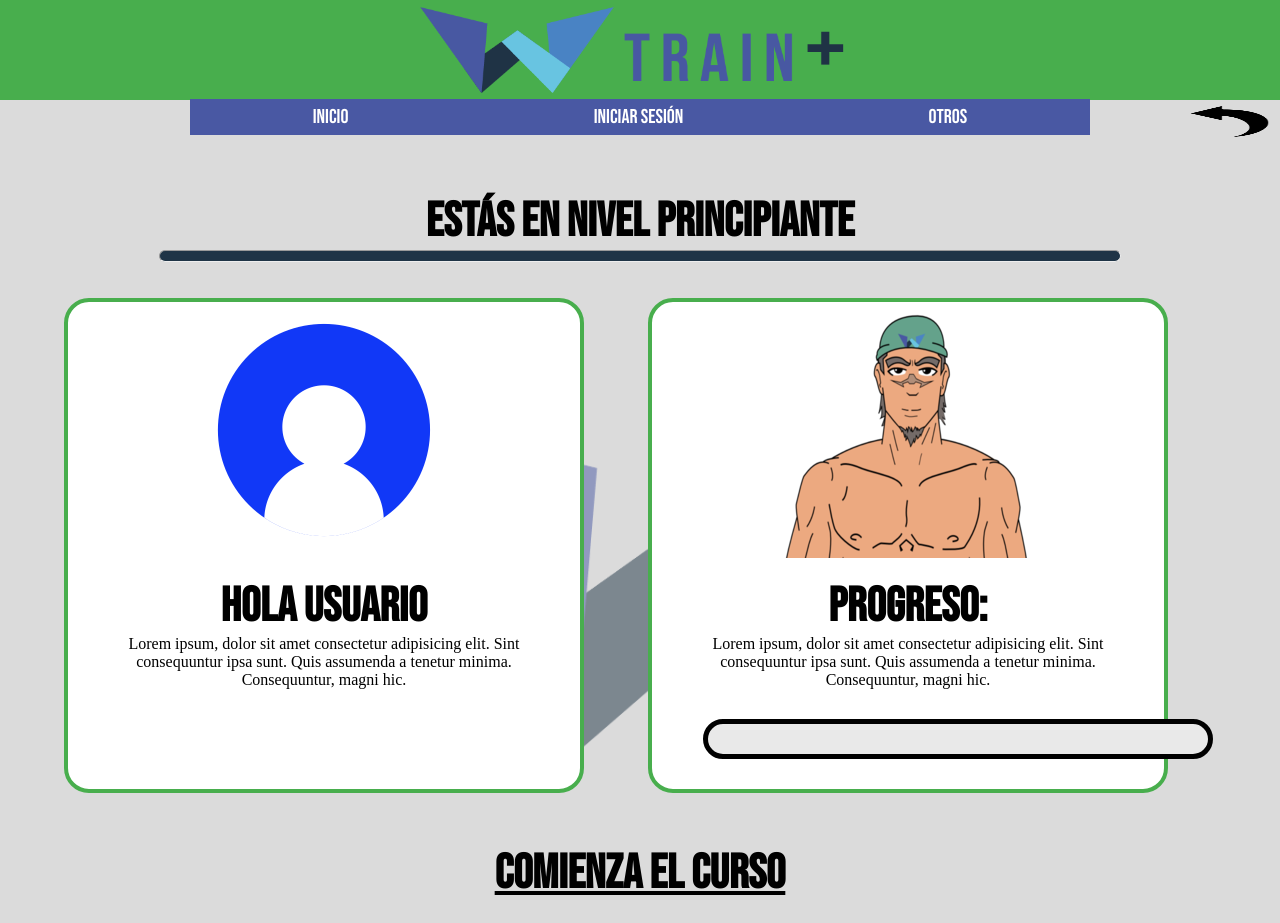
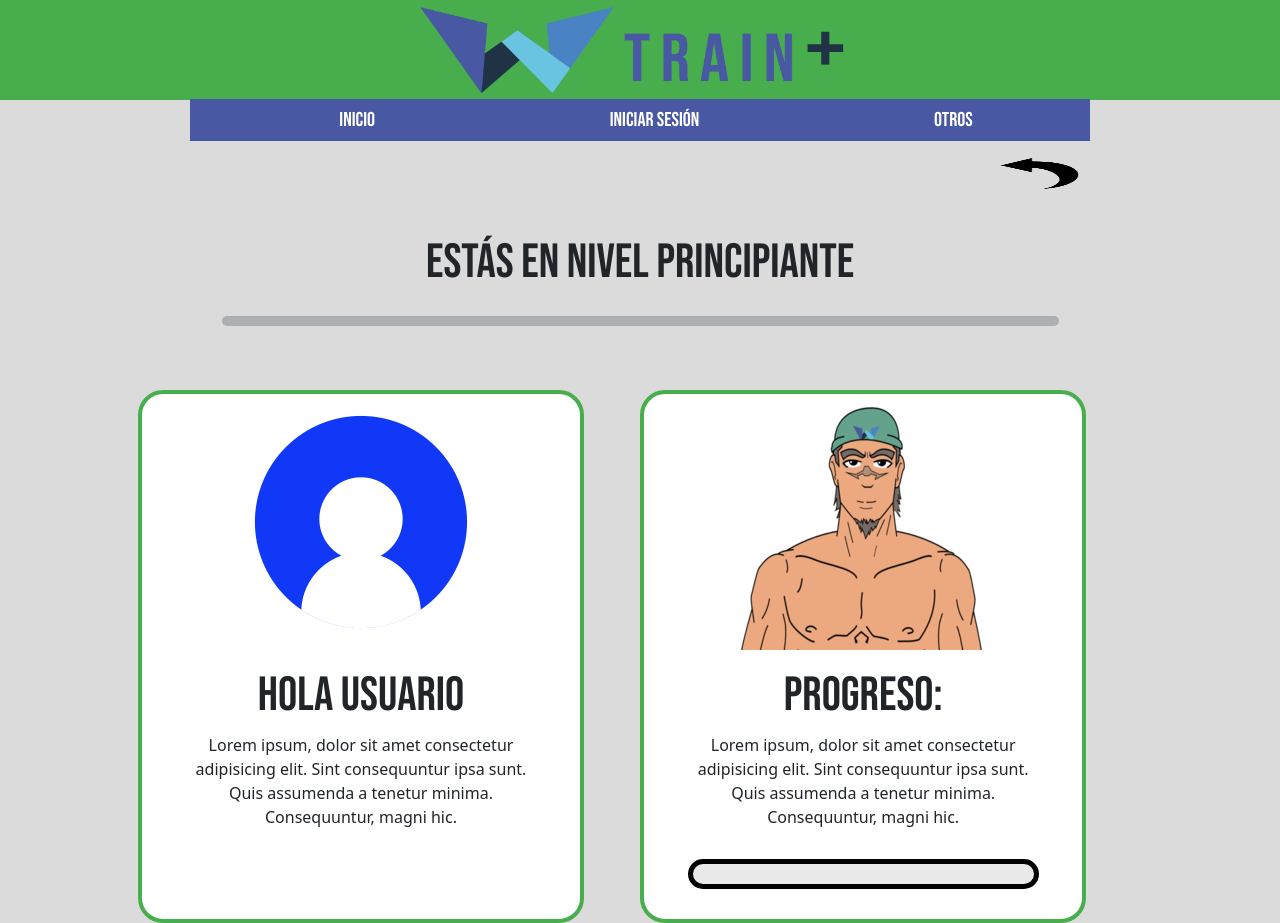
Before and after one commit to JuanFerGGz/WTrain-, a plain HTML site: page vistas/usuario.html in a window 1280 px wide. Shown: the top 923 px of the page. Drawn offline with nearby package versions, Linux system fonts and the light colour scheme.

Commit message:
Forms registro, examen certificación, dasboard bootstrap

```diff
--- a/css/Desarrollo.css
+++ b/css/Desarrollo.css
@@ -26,7 +26,7 @@ header {
     display: flex;
     justify-content: right;
     z-index: auto;
-    margin-top: -30px;
+
   }
 .logo {
     height: 100px;
--- a/css/acerca.css
+++ b/css/acerca.css
@@ -18,7 +18,7 @@
     display: flex;
     justify-content: right;
     z-index: auto;
-    margin-top: -30px;
+
   }
 header{
     width: 100%;
--- a/css/basicos.css
+++ b/css/basicos.css
@@ -18,7 +18,7 @@ body {
   display: flex;
   justify-content: right;
   z-index: auto;
-  margin-top: -30px;
+
 }
 header{
     width: 100%;
--- a/css/disponibilidad.css
+++ b/css/disponibilidad.css
@@ -14,7 +14,7 @@ header{
   display: flex;
   justify-content: right;
   z-index: auto;
-  margin-top: -60px;
+
 }
 .logo{
     height: 100px;
--- a/css/ejercicios.css
+++ b/css/ejercicios.css
@@ -11,7 +11,7 @@ header{
   display: flex;
   justify-content: right;
   z-index: auto;
-  margin-top: -60px;
+
 }
 #usuario{
   z-index: 0;
--- a/css/examen.css
+++ b/css/examen.css
@@ -16,7 +16,7 @@
     display: flex;
     justify-content: right;
     z-index: auto;
-    margin-top: -30px;
+
   }
 header{
     width: 100%;
--- a/css/fitness.css
+++ b/css/fitness.css
@@ -18,7 +18,7 @@
     display: flex;
     justify-content: right;
     z-index: auto;
-    margin-top: -30px;
+
   }
 header{
     width: 100%;
--- a/css/index.css
+++ b/css/index.css
@@ -17,7 +17,7 @@ header{
     display: flex;
     justify-content: right;
     z-index: auto;
-    margin-top: -60px;
+
 }
 nav{
 	max-width: 900px;
--- a/css/modulos.css
+++ b/css/modulos.css
@@ -18,7 +18,7 @@
     display: flex;
     justify-content: right;
     z-index: auto;
-    margin-top: -30px;
+
   }
 header{
     width: 100%;
--- a/css/salud.css
+++ b/css/salud.css
@@ -18,7 +18,7 @@ body {
   display: flex;
   justify-content: right;
   z-index: auto;
-  margin-top: -30px;
+
 }
 header{
     width: 100%;
--- a/css/usuario.css
+++ b/css/usuario.css
@@ -14,8 +14,9 @@ header{
     width: 100%;
     display: flex;
     justify-content: right;
-    z-index: auto;
-    margin-top: -30px;
+
+
+
 }
 .logo{
     height: 100px;
@@ -128,7 +129,7 @@ hr{
 .bar{
     overflow: hidden;
     height: 30px;
-    width: 500px;
+    width: 75%px;
     border: 5px solid black;
     border-radius: 30px;
     background-color: rgb(233, 233, 233);
@@ -158,3 +159,8 @@ hr{
   .comienza{
     color: black;
   }
+  .mw-900{
+    max-width: 900px;
+    margin: auto;
+
+  }
--- a/vistas/usuario.html
+++ b/vistas/usuario.html
@@ -5,12 +5,13 @@
     <meta name="viewport" content="width=device-width, initial-scale=1.0">
     <title>Usuario</title>
     <link rel="preconnect" href="https://fonts.googleapis.com">
+    <link href="https://cdn.jsdelivr.net/npm/bootstrap@5.3.5/dist/css/bootstrap.min.css" rel="stylesheet" integrity="sha384-SgOJa3DmI69IUzQ2PVdRZhwQ+dy64/BUtbMJw1MZ8t5HZApcHrRKUc4W0kG879m7" crossorigin="anonymous">
     <link rel="preconnect" href="https://fonts.gstatic.com" crossorigin>
     <link href="https://fonts.googleapis.com/css2?family=Bebas+Neue&display=swap" rel="stylesheet">
     <link rel="stylesheet" href="../css/usuario.css">
 </head>
 <body>
-    <div id="fondo"><img class="imgfondo" src="../sources/images/La W.png" alt=""></div>
+
     <header>
         <img class="logo" src="../sources/images/logo de lado (1).png" alt="" srcset="">
     </header>
@@ -20,7 +21,9 @@
 
 		</ul>
 	</nav>
-    <div class="atras"><a href="javascript:history.back()"><img src="../sources/images/atras.png" height="33" width="100" alt="Botón"></a></div>
+    <div class="container">
+
+    <div class="mw-900 atras"><a href="javascript:history.back()"><img src="../sources/images/atras.png" height="33" width="100" alt="Botón"></a></div>
     <div class="centro">
     <h1>Estás en nivel PRINCIPIANTE</h1>
     <hr>
@@ -44,18 +47,13 @@
             <div class="bar">
 
                 <div class="progress"></div>
-                <div class="buttons">
-                    <button class="btnVideo" onclick="progreso(25)">video1</button>
-                    <button class="btnVideo" onclick="progreso(25)">video2</button>
-                    <button class="btnVideo" onclick="progreso(25)">video3</button>
-                    <button class="btnVideo" onclick="progreso(25)">video4</button>
-                </div>
 
 
             </div>
         </div>
         </div>
     </section>
+</div>
     <h1> <a  class="comienza" href="../vistas/Módulos.html">comienza el curso</a></h1>
 
  <script src="../js/menu.js"></script>
```
Also changed, not shown: vistas/Módulos.html (+0 -2 lines), vistas/examen.html (+4 -0 lines), vistas/iniciosesion.html (+1 -2 lines), vistas/registrarse.html (+2 -2 lines).
